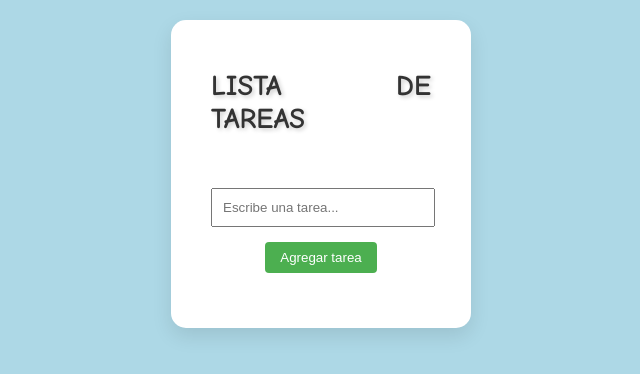
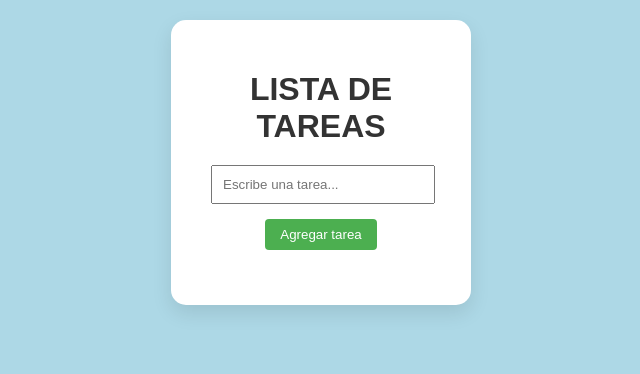
Before and after one commit to Tony-CPVE/Tony, a plain HTML site: page subidadenota.html in a window 1280 px wide. Shown: the whole page, without its empty margins (319-959 px from the left). Drawn offline with Linux system fonts and the light colour scheme.

Commit message:
Update subidadenota.html

```diff
--- a/subidadenota.html
+++ b/subidadenota.html
@@ -22,17 +22,6 @@
         h1 {
             margin-bottom: 20px;
             color: #333;
-            font-family: 'Comic Sans MS', 'Comic Sans', cursive, sans-serif;
-            font-size: 1.8em;
-            text-shadow: 2px 2px 4px rgba(0, 0, 0, 0.2);
-            text-align: justify;
-            display: block;
-            position: relative;
-        }
-        h1::after {
-            content: "";
-            display: inline-block;
-            width: 100%;
         }
         input {
             padding: 10px;
```
